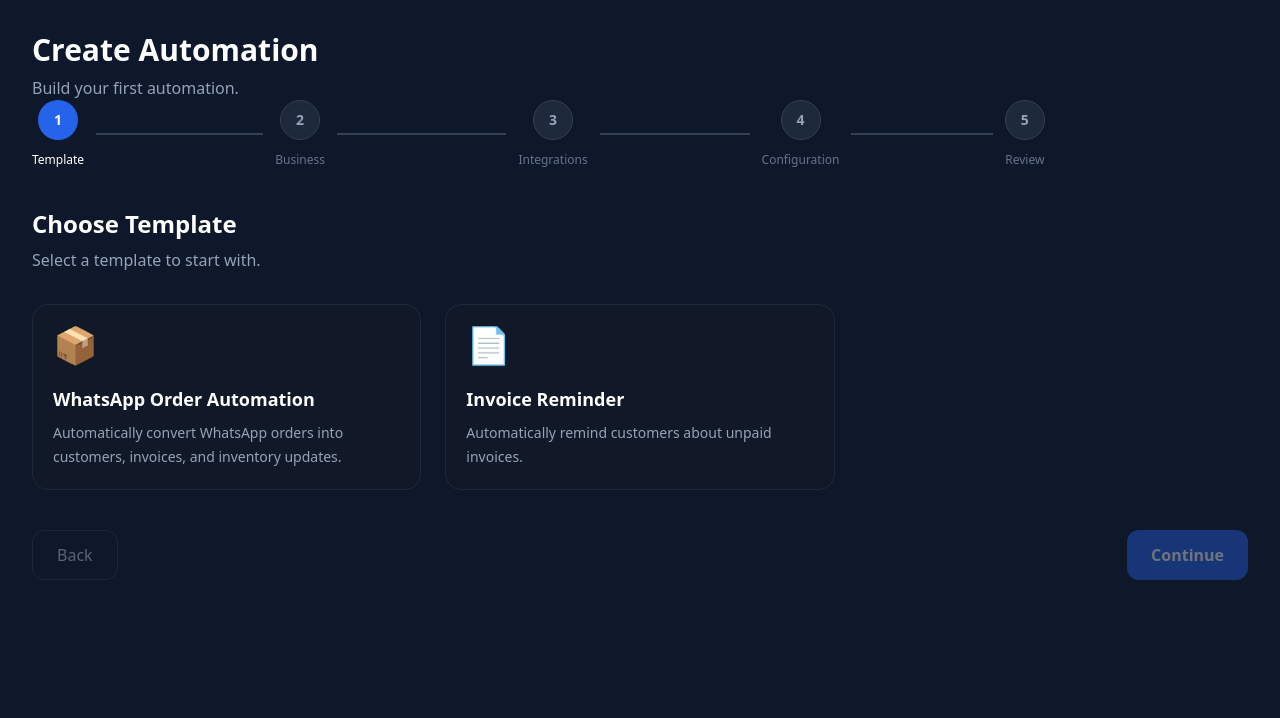
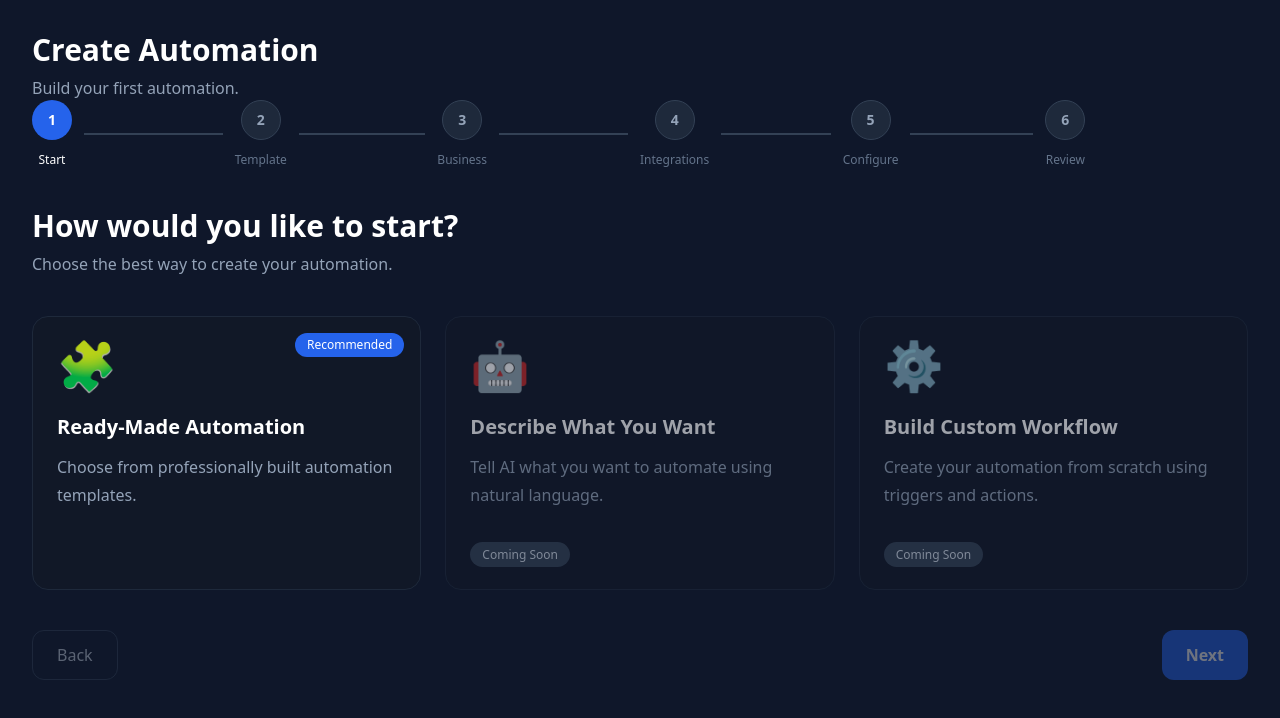
Before and after one commit to CodingShubham/SewaFlow, a React app in the folder client/app/: page /create-automation in a window 1280 px wide. Shown: the top 718 px of the page. Built offline with nearby package versions, Linux system fonts and the light colour scheme; the HTML template or start-up script is replaced by a standard one.

Commit message:
feat: add create automation wizard with template selection and business setup

```diff
--- /dev/null
+++ b/client/app/src/components/automation/StartMethod.jsx
@@ -0,0 +1,118 @@
+const methods = [
+    {
+        id: "template",
+        icon: "🧩",
+        title: "Ready-Made Automation",
+        description:
+            "Choose from professionally built automation templates.",
+        recommended: true,
+        enabled: true,
+    },
+    {
+        id: "ai",
+        icon: "🤖",
+        title: "Describe What You Want",
+        description:
+            "Tell AI what you want to automate using natural language.",
+        recommended: false,
+        enabled: false,
+    },
+    {
+        id: "custom",
+        icon: "⚙️",
+        title: "Build Custom Workflow",
+        description:
+            "Create your automation from scratch using triggers and actions.",
+        recommended: false,
+        enabled: false,
+    },
+];
+
+const StartMethod = ({ selected, onSelect }) => {
+    return (
+        <div>
+
+            <h2 className="text-3xl font-bold text-white">
+                How would you like to start?
+            </h2>
+
+            <p className="text-slate-400 mt-2">
+                Choose the best way to create your automation.
+            </p>
+
+            <div className="grid lg:grid-cols-3 gap-6 mt-10">
+
+                {methods.map((method) => (
+
+                    <div
+                        key={method.id}
+                        onClick={() => {
+                            if (method.enabled) {
+                                onSelect(method);
+                            }
+                        }}
+                        className={`
+                            relative
+                            rounded-2xl
+                            border
+                            p-6
+                            transition-all
+                            cursor-pointer
+
+                            ${
+                                selected?.id === method.id
+                                    ? "border-blue-500 bg-blue-500/10"
+                                    : "border-slate-800 bg-[#111827]"
+                            }
+
+                            ${
+                                !method.enabled
+                                    ? "opacity-60 cursor-not-allowed"
+                                    : "hover:border-blue-500 hover:-translate-y-1"
+                            }
+                        `}
+                    >
+
+                        {method.recommended && (
+
+                            <span className="absolute top-4 right-4 bg-blue-600 text-xs text-white px-3 py-1 rounded-full">
+                                Recommended
+                            </span>
+
+                        )}
+
+                        <div className="text-5xl">
+                            {method.icon}
+                        </div>
+
+                        <h3 className="text-xl font-semibold text-white mt-6">
+                            {method.title}
+                        </h3>
+
+                        <p className="text-slate-400 mt-3 leading-7">
+                            {method.description}
+                        </p>
+
+                        {!method.enabled && (
+
+                            <div className="mt-8">
+
+                                <span className="bg-slate-700 text-slate-300 text-xs px-3 py-1 rounded-full">
+                                    Coming Soon
+                                </span>
+
+                            </div>
+
+                        )}
+
+                    </div>
+
+                ))}
+
+            </div>
+
+        </div>
+    );
+};
+
+export default StartMethod;
--- a/client/app/src/data/templates.js
+++ b/client/app/src/data/templates.js
@@ -8,7 +8,7 @@
     category: "Sales",
     icon: "📦",
     requirements: {
-      business: true,
+      businessConfig: true,
       integrations: ["whatsapp"],
     },
   },
@@ -21,7 +21,7 @@
     category: "Finance",
     icon: "📄",
     requirements: {
-      business: true,
+      businessConfig: true,
       integrations: ["whatsapp"],
     },
   },
--- a/client/app/src/data/wizardSteps.js
+++ b/client/app/src/data/wizardSteps.js
@@ -1,12 +1,17 @@
 export const STEPS = {
-    TEMPLATE: 1,
-    BUSINESS: 2,
-    INTEGRATIONS: 3,
-    CONFIGURATION: 4,
-    REVIEW: 5,
+    START: 1,
+    TEMPLATE: 2,
+    BUSINESS: 3,
+    INTEGRATIONS: 4,
+    CONFIGURATION: 5,
+    REVIEW: 6,
 };
 
 export const STEP_ITEMS = [
+    {
+        id: STEPS.START,
+        title: "Start",
+    },
     {
         id: STEPS.TEMPLATE,
         title: "Template",
@@ -21,7 +26,7 @@
     },
     {
         id: STEPS.CONFIGURATION,
-        title: "Configuration",
+        title: "Configure",
     },
     {
         id: STEPS.REVIEW,
--- a/client/app/src/pages/CreateAutomation.jsx
+++ b/client/app/src/pages/CreateAutomation.jsx
@@ -1,27 +1,68 @@
-import { useState,useEffect } from "react";
+import { useState, useEffect } from "react";
 import TemplateCard from "../components/automation/TemplateCard";
 import StepIndicator from "../components/automation/StepIndicator";
 import { templates } from "../data/templates";
 import { STEPS } from "../data/wizardSteps";
 import BusinessSetupForm from "../components/business/BusinessSetupForm";
+import StartMethod from "../components/automation/StartMethod";
+import { getBusinessConfig } from "../services/businessConfigService";
 
 
 const CreateAutomation = () => {
-    const [currentStep, setCurrentStep] = useState(STEPS.TEMPLATE);
+    const [currentStep, setCurrentStep] = useState(STEPS.START);
     const [wizardData, setWizardData] = useState({
+        creationMethod: null,
         template: null,
         businessConfig: null,
         integrations: [],
         configuration: {},
     });
 
-    useEffect(() => {
-    console.log("Wizard Data:", wizardData);
-}, [wizardData]);
+    const [checkingBusiness, setCheckingBusiness] = useState(false);
+
 
     const handleCreateAutomation = () => {
         console.log("Create automation", wizardData);
     };
+
+
+    const checkBusinessSetup = async () => {
+        try {
+            setCheckingBusiness(true);
+
+            const response = await getBusinessConfig();
+
+            if (response.success && response.data) {
+
+                console.log("Business already exists");
+
+                setWizardData(prev => ({
+                    ...prev,
+                    businessConfig: response.data,
+                }));
+
+                setCurrentStep(STEPS.INTEGRATIONS);
+
+            } else {
+
+                setCurrentStep(STEPS.BUSINESS);
+
+            }
+
+        } catch (error) {
+
+            console.log("Business profile not found");
+
+            setCurrentStep(STEPS.BUSINESS);
+
+        } finally {
+
+            setCheckingBusiness(false);
+
+        }
+    };
+
+
 
     return (
         <div className="min-h-screen bg-[#0F172A] p-8">
@@ -39,6 +80,23 @@
                 <StepIndicator currentStep={currentStep} />
 
                 <div className="mt-10">
+
+                    {currentStep === STEPS.START && (
+
+                        <StartMethod
+
+                            selected={wizardData.creationMethod}
+
+                            onSelect={(method) =>
+                                setWizardData((prev) => ({
+                                    ...prev,
+                                    creationMethod: method,
+                                }))
+                            }
+
+                        />
+
+                    )}
 
                     {currentStep === STEPS.TEMPLATE && (
 
@@ -131,9 +189,15 @@
                 <div className="flex justify-between mt-10">
 
                     <button
-                        // onClick={() => setCurrentStep((prev) => prev - 1)}
+
                         onClick={() => {
+
                             switch (currentStep) {
+
+                                case STEPS.TEMPLATE:
+                                    setCurrentStep(STEPS.START);
+                                    break;
+
                                 case STEPS.BUSINESS:
                                     setCurrentStep(STEPS.TEMPLATE);
                                     break;
@@ -152,20 +216,36 @@
 
                                 default:
                                     break;
+
                             }
+
                         }}
-                        disabled={currentStep === STEPS.TEMPLATE}
+                        disabled={currentStep === STEPS.START}
                         className="px-6 py-3 rounded-xl border border-slate-700 text-slate-300 hover:bg-slate-800 disabled:opacity-40 disabled:cursor-not-allowed"
                     >
                         Back
                     </button>
 
                     <button
-                        disabled={currentStep === STEPS.TEMPLATE && !wizardData.template}
+                        disabled={
+                            checkingBusiness ||
+
+                            (currentStep === STEPS.START &&
+                                !wizardData.creationMethod) ||
+
+                            (currentStep === STEPS.TEMPLATE &&
+                                !wizardData.template)
+                        }
                         onClick={() => {
+
                             switch (currentStep) {
+
+                                case STEPS.START:
+                                    setCurrentStep(STEPS.TEMPLATE);
+                                    break;
+
                                 case STEPS.TEMPLATE:
-                                    setCurrentStep(STEPS.BUSINESS);
+                                    checkBusinessSetup();
                                     break;
 
                                 case STEPS.BUSINESS:
@@ -187,12 +267,19 @@
                                 default:
                                     break;
                             }
+
                         }}
                         className="px-6 py-3 rounded-xl bg-blue-600 hover:bg-blue-500 text-white font-semibold disabled:opacity-40 disabled:cursor-not-allowed"
                     >
-                        {currentStep === STEPS.REVIEW
-                            ? "Create Automation"
-                            : "Continue"}
+
+                        {checkingBusiness
+                            ? "Checking Workspace..."
+                            : currentStep === STEPS.REVIEW
+                                ? "Create Automation"
+                                : currentStep === STEPS.START
+                                    ? "Next"
+                                    : "Continue"}
+
                     </button>
 
                 </div>
--- a/client/app/src/pages/Dashboard.jsx
+++ b/client/app/src/pages/Dashboard.jsx
@@ -1,6 +1,8 @@
 import { useEffect, useState } from 'react';
 import Sidebar from '../components/Sidebar';
 import API from '../api/axios';
+import { useNavigate } from "react-router-dom";
+
 
 const StatCard = ({ label, value, icon, color }) => (
     <div className="bg-[#161b27] border border-[#1e2130] rounded-xl p-4 flex items-center gap-4">
@@ -19,6 +21,7 @@
     const [customers, setCustomers] = useState([]);
     const [invoices, setInvoices] = useState([]);
     const [loading, setLoading] = useState(true);
+    const navigate = useNavigate();
 
     useEffect(() => {
         const fetchData = async () => {
@@ -44,9 +47,14 @@
     const recentExecutions = executions.slice(0, 5);
 
     return (
+
+
+
         <div className="flex min-h-screen bg-[#0f1117]">
+
             <Sidebar />
             <main className="flex-1 p-6">
+
                 <p className="text-xl font-semibold text-white mb-6">Overview</p>
 
                 {loading ? (
```
